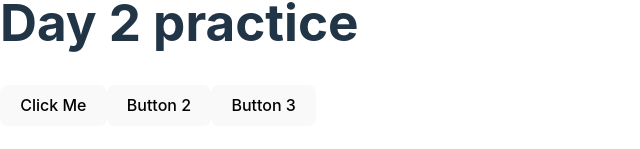
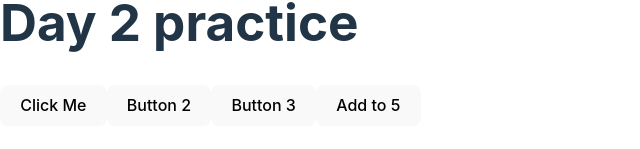
Before and after one commit to rahat-israil/React-Day2, a React (Vite) app: page / in a window 1280 px wide. Shown: the part 357-506 px from the top of the page, without its empty margins (0-640 px from the left). Built offline with nearby package versions, Linux system fonts and the light colour scheme.

Commit message:
Event handler with parameter functiion

```diff
--- a/src/App.jsx
+++ b/src/App.jsx
@@ -11,13 +11,19 @@ function App() {
     alert('Button 2 is Clicked')
   }
 
+  const addToFive = (num) => {
+    alert(num + 5);
+   }
+
   return (
     <>
       <h1>Day 2 practice</h1>
       <button onClick={handleClick}>Click Me</button>
       <button onClick={handleClick2}>Button 2</button>
       {/* In line Arrow Function */}
-      <button onClick={() => {alert('Button 3 is Clicked')}}>Button 3</button>
+      <button onClick={() => { alert('Button 3 is Clicked') }}>Button 3</button>
+      {/* With parameter Function  */}
+      <button onClick={() => addToFive(5)}>Add to 5</button>
 
     </>
   )
```
